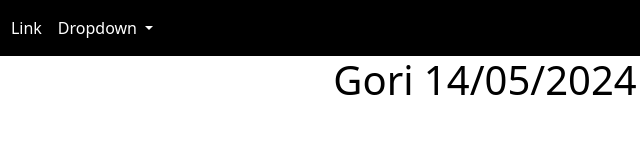
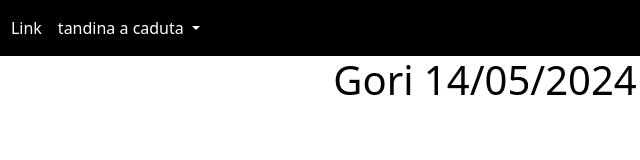
Before and after one commit to rigo72/repository-remoto-pubblico, a plain HTML site: page index.html in a window 1280 px wide. Shown: the full height of the page, 155-795 px from the left. Drawn offline with nearby package versions, Linux system fonts and the light colour scheme.

Commit message:
Commit 5

```diff
--- a/index.html
+++ b/index.html
@@ -24,7 +24,7 @@
               </li>
               <li class="nav-item dropdown">
                 <a class="nav-link dropdown-toggle text-white" href="#" role="button" data-bs-toggle="dropdown" aria-expanded="false">
-                  Dropdown
+                  tandina a caduta
                 </a>
                 <ul class="dropdown-menu">
                   <li><a class="dropdown-item text-danger" href="#">Action</a></li>
```
